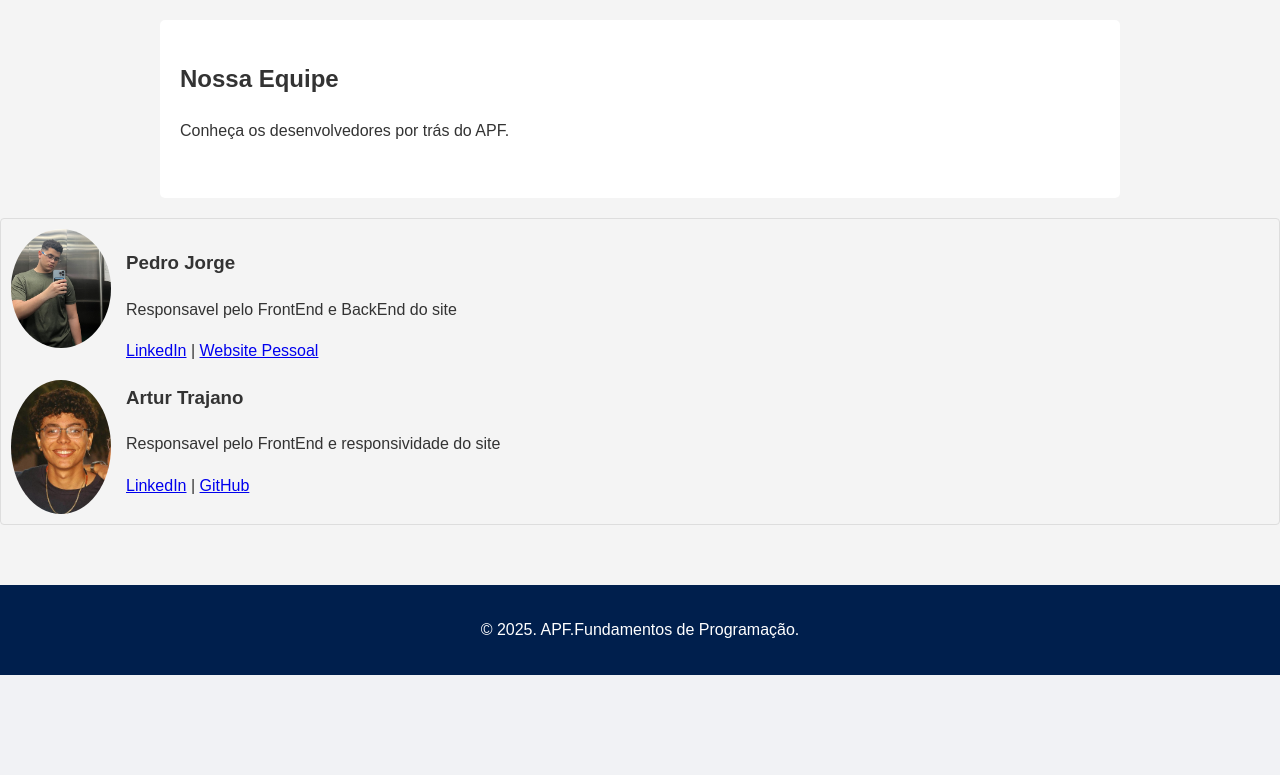
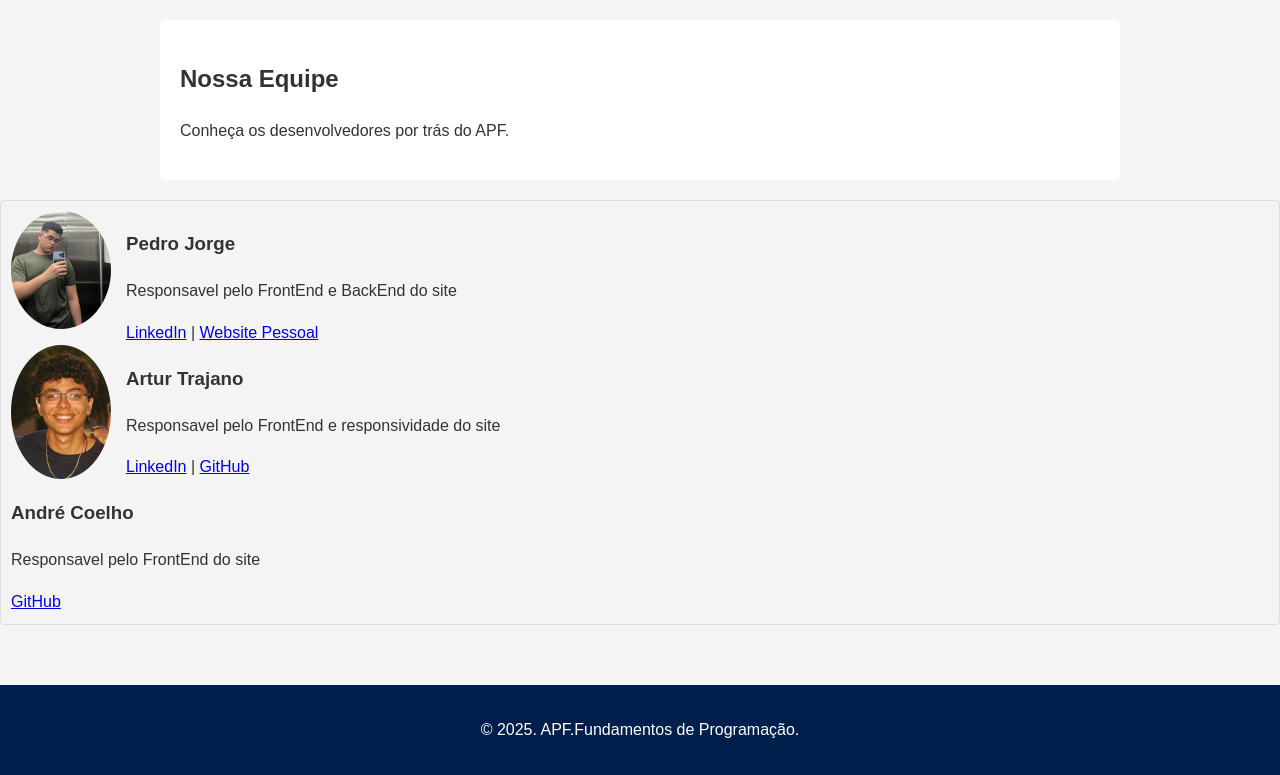
Before and after one commit to pedrotti007/projeto_messias, a Flask app: page /equipe in a window 1280 px wide. Shown: the part 125-900 px from the top of the page. Before the commit the page ends 800 px from the top, so only its background shows below. Run offline with Flask 3, Linux system fonts and the light colour scheme.

Commit message:
Adicionando nome

```diff
--- a/templates/equipe.html
+++ b/templates/equipe.html
@@ -46,13 +46,16 @@
         <img src="{{ url_for('static', filename='img/pedro.jpg') }}" alt="Foto do Membro 1" class="foto-membro"> <!-- Opcional -->
         <h3>Pedro Jorge</h3>
         <p>Responsavel pelo FrontEnd e BackEnd do site</p>
-        <p><a href="https://www.linkedin.com/in/pedro-guerra-57088435a/" target="_blank">LinkedIn</a> | <a href="https://perfil-pessoa.vercel.app" target="_blank">Website Pessoal</a></p>
-
+        <a href="https://www.linkedin.com/in/pedro-guerra-57088435a/" target="_blank">LinkedIn</a> | <a href="https://perfil-pessoa.vercel.app" target="_blank">Website Pessoal</a>
+        <br>
         <img src="{{ url_for('static', filename='img/artur.jpg') }}" alt="Foto do Membro 2" class="foto-membro">
         <h3>Artur Trajano</h3>
         <p>Responsavel pelo FrontEnd e responsividade do site</p>
-         <p><a href="https://www.linkedin.com/in/artur-trajano-medeiros-1146ab332/" target="_blank">LinkedIn</a> | <a href="https://github.com/TrajanoMedeiros" target="_blank">GitHub</a></p>
-
+        <a href="https://www.linkedin.com/in/artur-trajano-medeiros-1146ab332/" target="_blank">LinkedIn</a> | <a href="https://github.com/TrajanoMedeiros" target="_blank">GitHub</a>
+        <br>
+        <h3>André Coelho</h3>
+        <p>Responsavel pelo FrontEnd do site</p>
+        <a href="https://github.com/amdre02" target="_blank">GitHub</a>
     </section>
 
     <footer>
```
